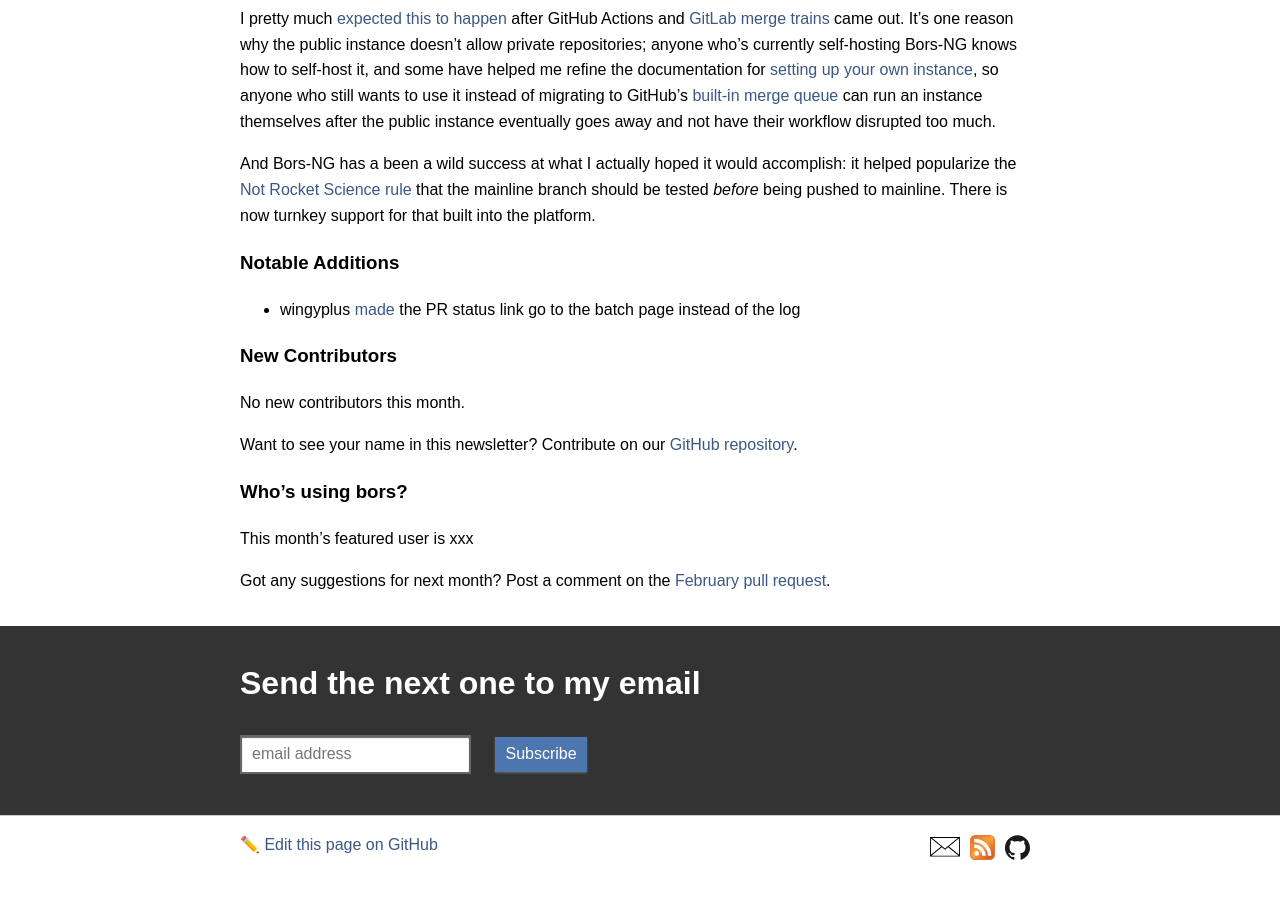
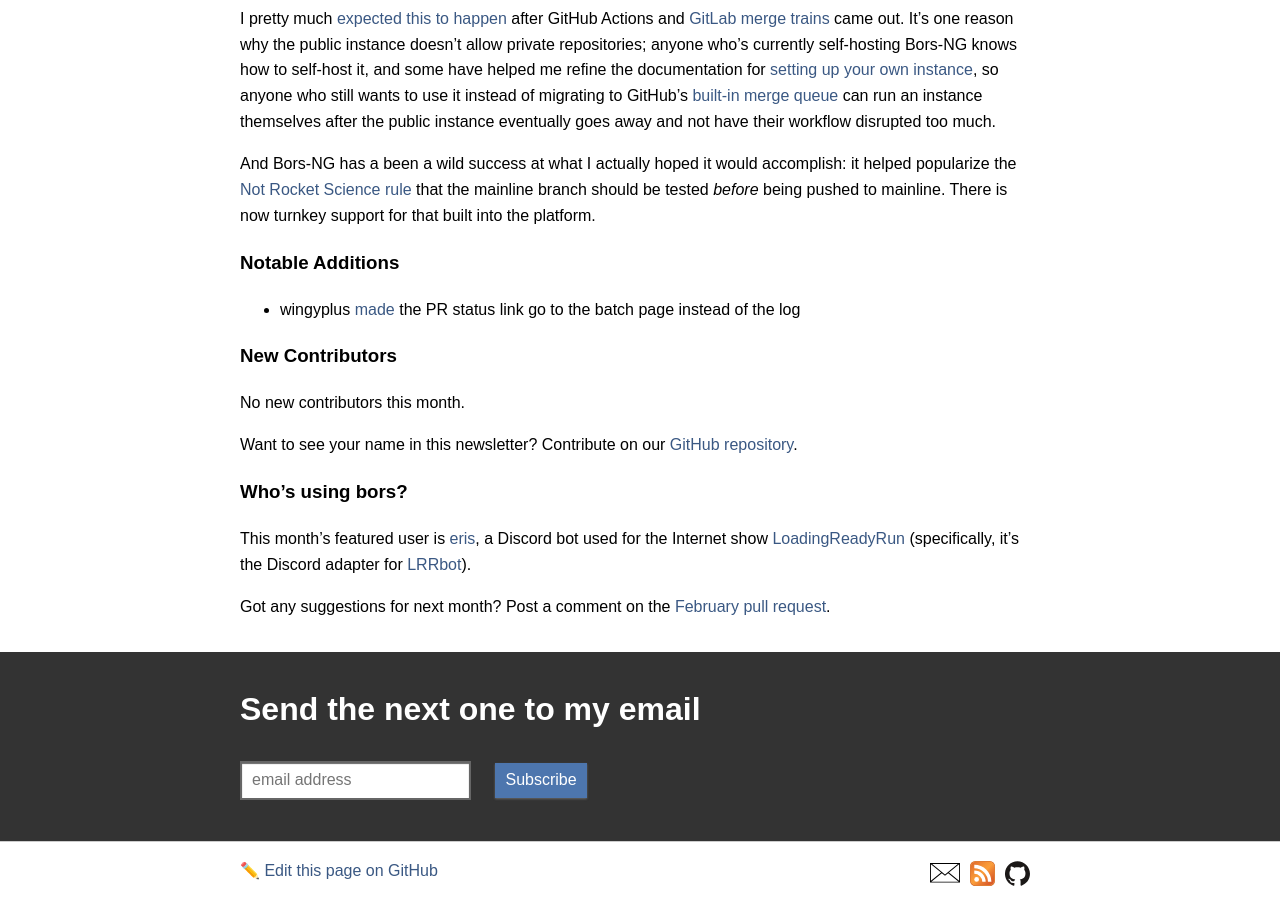
Before and after one commit to bors-ng/bors-ng.github.io, a Jekyll site: the page built from _posts/2023-05-01-tmib-76.md, in a window 1280 px wide and 900 px high, scrolled down 944 px. Built offline with Jekyll 4.4.1, drawn with Linux system fonts in a browser that asks for light colours; before the commit the page ends 1818 px from its top, so only the background shows below that.

Commit message:
Add featured user

```diff
--- a/_posts/2023-05-01-tmib-76.md
+++ b/_posts/2023-05-01-tmib-76.md
@@ -60,7 +60,7 @@
 
 ### Who's using bors?
 
-This month's featured user is xxx
+This month's featured user is [eris](https://github.com/andreasots/eris), a Discord bot used for the Internet show [LoadingReadyRun](https://loadingreadyrun.com/) (specifically, it's the Discord adapter for [LRRbot](https://github.com/mrphlip/lrrbot/#the-discord-bot)).
 
 Got any suggestions for next month?
 Post a comment on the [February pull request](https://github.com/bors-ng/bors-ng.github.io/pull/___).
```
